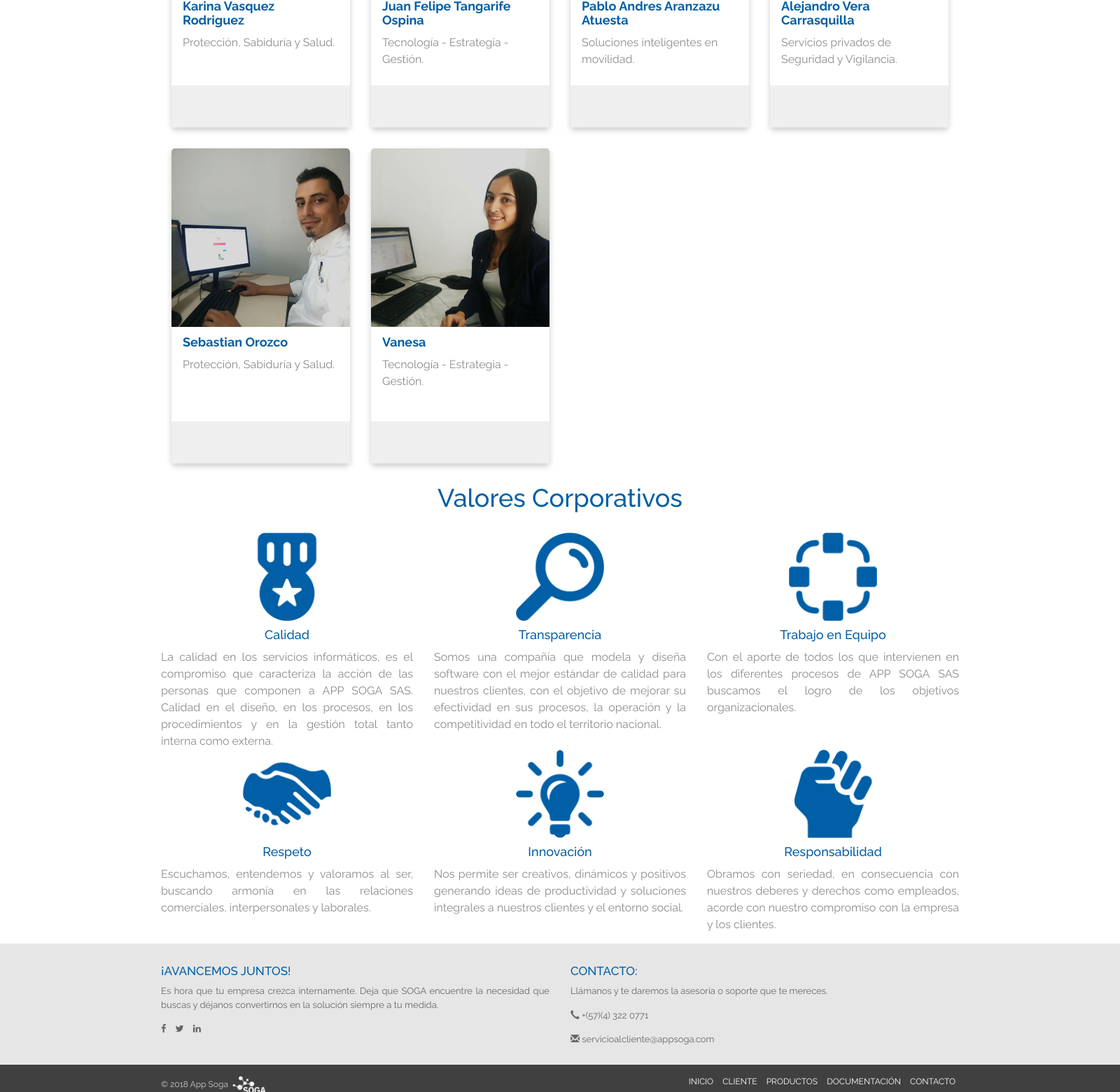
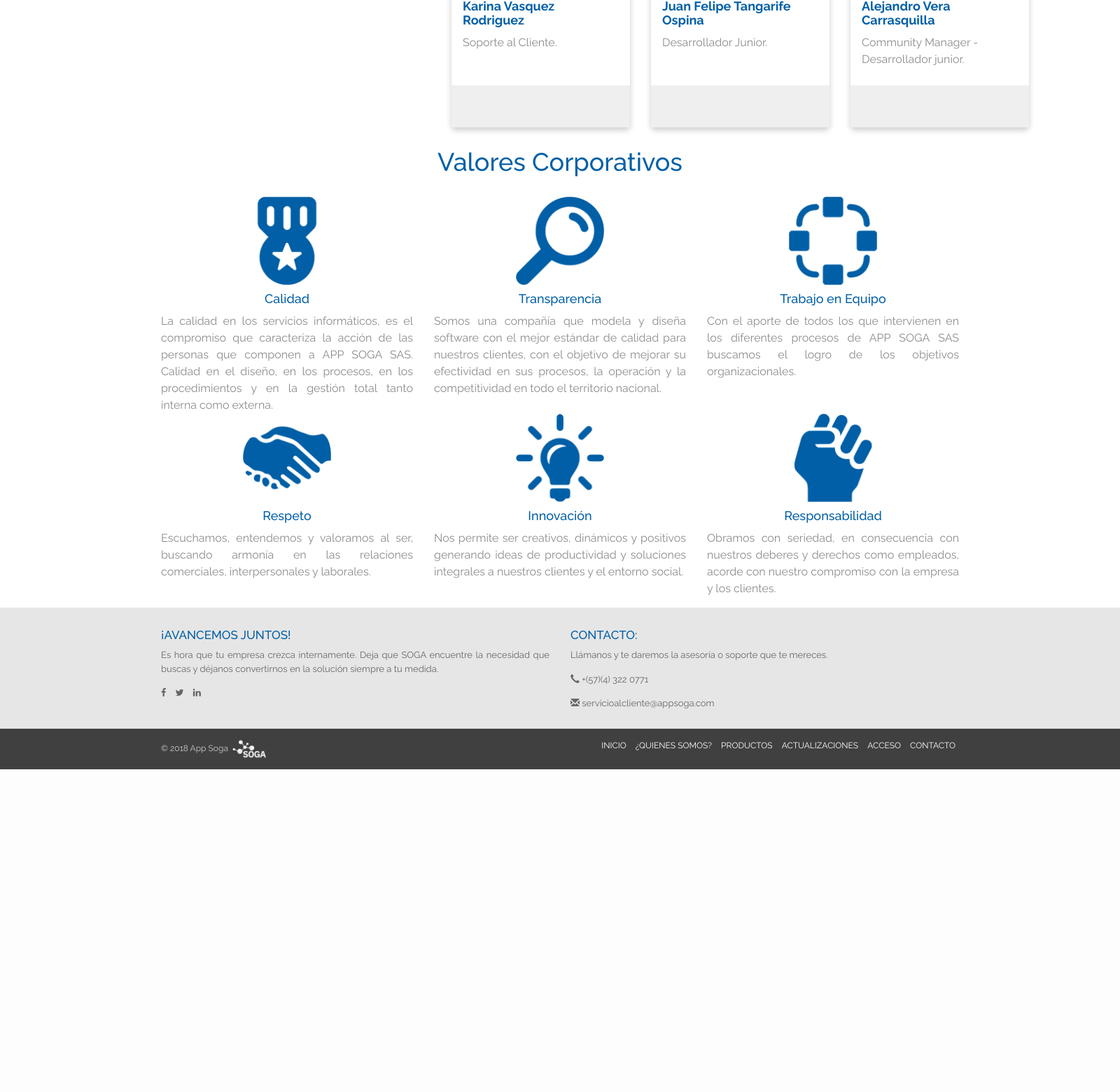
Before and after one commit to Avera123/helio, a Symfony app: template templates/Page/quienesSomos.html.twig in a window 1600 px wide; the page is wider, and only the part inside the window is pictured. Shown: the part 1560-3120 px from the top of that part at 70% size. After the commit the page ends 2659 px from the top of that part, so only its background shows below. Run offline with Twig, Linux system fonts and the light colour scheme; the template is opened without the code that fills it, so the values that code supplies are empty; some libraries are stand-ins or nearby versions.

Commit message:
feat(): Se realizan modificaciones de contenido
Se realizan modificaciones de contenido

```diff
--- a/templates/Page/acceso.html.twig
+++ b/templates/Page/acceso.html.twig
@@ -228,7 +228,7 @@
                         <img src="/helio/public/img/clientes/Logox600.png" alt="Avatar" style="width:100%">
                         <div class="container_card">
                             <h4><b>AppSoga</b></h4>
-                            <p>***</p>
+                            <p>Acceso administrativo</p>
                         </div>
                         <div class="card_foot">
                             <a href="http://181.129.28.122/soga/web/app.php/login" class="btn btn-default"
--- a/templates/Page/quienesSomos.html.twig
+++ b/templates/Page/quienesSomos.html.twig
@@ -104,7 +104,7 @@
                             <img src="/helio/public/img/equipo/karina.jpg" alt="Avatar" style="width:100%">
                             <div class="container_card">
                                 <h4><b>Karina Vasquez Rodriguez</b></h4>
-                                <p>Protección, Sabiduría y Salud.</p>
+                                <p>Soporte al Cliente.</p>
                             </div>
                             <div class="card_foot">
                                 {#<button class="btn btn-default">ACCESO</button>#}
@@ -117,61 +117,61 @@
                                  style="width:100%; height: auto;">
                             <div class="container_card">
                                 <h4><b>Juan Felipe Tangarife Ospina</b></h4>
-                                <p>Tecnología - Estrategia - Gestión.</p>
+                                <p>Desarrollador Junior.</p>
                             </div>
                             <div class="card_foot">
                                 {#<button class="btn btn-default">ACCESO</button>#}
                             </div>
                         </div>
                     </div>
+                    {#<div class="col-sm-3">#}
+                        {#<div class="card slower animated bounceInDown">#}
+                            {#<img src="/helio/public/img/equipo/pablo.jpg" alt="Avatar" style="width:100%">#}
+                            {#<div class="container_card">#}
+                                {#<h4><b>Pablo Andres Aranzazu Atuesta</b></h4>#}
+                                {#<p>Soluciones inteligentes en movilidad.</p>#}
+                            {#</div>#}
+                            {#<div class="card_foot">#}
+                                {#<button class="btn btn-default">ACCESO</button>#}
+                            {#</div>#}
+                        {#</div>#}
+                    {#</div>#}
                     <div class="col-sm-3">
                         <div class="card slower animated bounceInDown">
-                            <img src="/helio/public/img/equipo/pablo.jpg" alt="Avatar" style="width:100%">
+                            <img src="/helio/public/img/equipo/alejandro.jpg" alt="Avatar" style="width:100%">
                             <div class="container_card">
-                                <h4><b>Pablo Andres Aranzazu Atuesta</b></h4>
-                                <p>Soluciones inteligentes en movilidad.</p>
+                                <h4><b>Alejandro Vera Carrasquilla</b></h4>
+                                <p>Community Manager - Desarrollador junior.</p>
                             </div>
                             <div class="card_foot">
                                 {#<button class="btn btn-default">ACCESO</button>#}
                             </div>
                         </div>
                     </div>
-                    <div class="col-sm-3">
-                        <div class="card slowest animated bounceInDown">
-                            <img src="/helio/public/img/equipo/alejandro.jpg" alt="Avatar" style="width:100%">
-                            <div class="container_card">
-                                <h4><b>Alejandro Vera Carrasquilla</b></h4>
-                                <p>Servicios privados de Seguridad y Vigilancia.</p>
-                            </div>
-                            <div class="card_foot">
+                    {#<div class="col-sm-3">#}
+                        {#<div class="card animated bounceInDown">#}
+                            {#<img src="/helio/public/img/equipo/david.jpg" alt="Avatar" style="width:100%">#}
+                            {#<div class="container_card">#}
+                                {#<h4><b>Sebastian Orozco</b></h4>#}
+                                {#<p>Protección, Sabiduría y Salud.</p>#}
+                            {#</div>#}
+                            {#<div class="card_foot">#}
                                 {#<button class="btn btn-default">ACCESO</button>#}
-                            </div>
-                        </div>
-                    </div>
-                    <div class="col-sm-3">
-                        <div class="card animated bounceInDown">
-                            <img src="/helio/public/img/equipo/david.jpg" alt="Avatar" style="width:100%">
-                            <div class="container_card">
-                                <h4><b>Sebastian Orozco</b></h4>
-                                <p>Protección, Sabiduría y Salud.</p>
-                            </div>
-                            <div class="card_foot">
+                            {#</div>#}
+                        {#</div>#}
+                    {#</div>#}
+                    {#<div class="col-sm-3">#}
+                        {#<div class="card slow animated bounceInDown">#}
+                            {#<img src="/helio/public/img/equipo/vanesa.jpg" alt="Avatar" style="width:100%">#}
+                            {#<div class="container_card">#}
+                                {#<h4><b>Vanesa</b></h4>#}
+                                {#<p>Tecnología - Estrategia - Gestión.</p>#}
+                            {#</div>#}
+                            {#<div class="card_foot">#}
                                 {#<button class="btn btn-default">ACCESO</button>#}
-                            </div>
-                        </div>
-                    </div>
-                    <div class="col-sm-3">
-                        <div class="card slow animated bounceInDown">
-                            <img src="/helio/public/img/equipo/vanesa.jpg" alt="Avatar" style="width:100%">
-                            <div class="container_card">
-                                <h4><b>Vanesa</b></h4>
-                                <p>Tecnología - Estrategia - Gestión.</p>
-                            </div>
-                            <div class="card_foot">
-                                {#<button class="btn btn-default">ACCESO</button>#}
-                            </div>
-                        </div>
-                    </div>
+                            {#</div>#}
+                        {#</div>#}
+                    {#</div>#}
                     {#<div class="col-sm-3">#}
                     {#<div class="card slower animated bounceInDown">#}
                     {#<img src="/img/equipo/pablo.jpg" alt="Avatar" style="width:100%">#}
--- a/templates/pie.html.twig
+++ b/templates/pie.html.twig
@@ -3,7 +3,8 @@
         <div class="row">
             <div class="col-md-6 col-sm-12 col-xs-12 fbox">
                 <h4>¡AVANCEMOS JUNTOS!</h4>
-                <p class="text" style="text-align: justify;">Es hora que tu empresa crezca internamente. Deja que SOGA encuentre la necesidad que buscas y déjanos convertirnos en la solución siempre a tu medida.</p>
+                <p class="text" style="text-align: justify;">Es hora que tu empresa crezca internamente. Deja que SOGA
+                    encuentre la necesidad que buscas y déjanos convertirnos en la solución siempre a tu medida.</p>
                 <ul class="list-inline">
                     <li><a href="#"><i class="fa fa-facebook"></i></a></li>
                     <li><a href="#"><i class="fa fa-twitter"></i></a></li>
@@ -38,9 +39,13 @@
             {#</div>#}
             <div class="col-md-6 col-sm-12 col-xs-12 fbox">
                 <h4>CONTACTO:</h4>
-                <p class="text" style="text-align: justify;">Llámanos y te daremos la asesoría o soporte que te mereces.</p>
-                <p><a href="tel:+902222222222"><span class="glyphicon glyphicon-earphone" aria-hidden="true"></span> +(57)(4) 322 0771</a></p>
-                <p><a href="mailto:iletisim@agrisosgb.com"><span class="glyphicon glyphicon-envelope" aria-hidden="true"></span> servicioalcliente@appsoga.com</a></p>
+                <p class="text" style="text-align: justify;">Llámanos y te daremos la asesoría o soporte que te
+                    mereces.</p>
+                <p><a href="tel:+902222222222"><span class="glyphicon glyphicon-earphone" aria-hidden="true"></span>
+                        +(57)(4) 322 0771</a></p>
+                <p><a href="mailto:iletisim@agrisosgb.com"><span class="glyphicon glyphicon-envelope"
+                                                                 aria-hidden="true"></span>
+                        servicioalcliente@appsoga.com</a></p>
 
             </div>
         </div>
@@ -49,15 +54,25 @@
         <div class="container">
             <div class="row">
                 <div class="col-md-4">
-                    <p class="pull-left">&copy; 2018 App Soga <img src="/helio/public/img/logoGrisx200.png" style="width: 15%;" /></p>
+                    <p class="pull-left">&copy; 2018 App Soga <img src="/helio/public/img/logoGrisx200.png"
+                                                                   style="width: 15%;"/></p>
                 </div>
                 <div class="col-md-8">
                     <ul class="list-inline navbar-right">
-                        <li><a href="#">INICIO</a></li>
-                        <li><a href="#">CLIENTE</a></li>
-                        <li><a href="#">PRODUCTOS</a></li>
-                        <li><a href="#">DOCUMENTACIÓN</a></li>
-                        <li><a href="#">CONTACTO</a></li>
+
+                        <li class="{% if app.request.attributes.get('_route') == 'inicio' %}active{% endif %}"><a
+                                    href="{{ path('inicio') }}" title="">INICIO</a></li>
+                        <li class="{% if app.request.attributes.get('_route') == 'quienes-somos' %}active{% endif %}"><a
+                                    href="{{ path('quienes_somos') }}" title="">¿QUIENES SOMOS?</a></li>
+                        {#<li class="{% if app.request.attributes.get('_route') == 'cliente' %}active{% endif %}"><a href="{{ path('cliente') }}" title="">CLIENTE</a></li>#}
+                        <li class="{% if app.request.attributes.get('_route') == 'producto' %}active{% endif %}"><a
+                                    href="{{ path('producto') }}" title="Productos">PRODUCTOS</a></li>
+                        <li class="{% if app.request.attributes.get('_route') == 'commitSoga' %}active{% endif %}"><a
+                                    href="{{ path('commitSoga') }}" title="Actualizaciones">ACTUALIZACIONES</a></li>
+                        <li class="{% if app.request.attributes.get('_route') == 'acceso' %}active{% endif %}"><a
+                                    href="{{ path('acceso') }}" title="">ACCESO</a></li>
+                        <li class="{% if app.request.attributes.get('_route') == 'contacto' %}active{% endif %}"><a
+                                    href="{{ path('contacto') }}" title="">CONTACTO</a></li>
                     </ul>
                 </div>
             </div>
```
Lines whose indentation alone changed are shown as unchanged.
